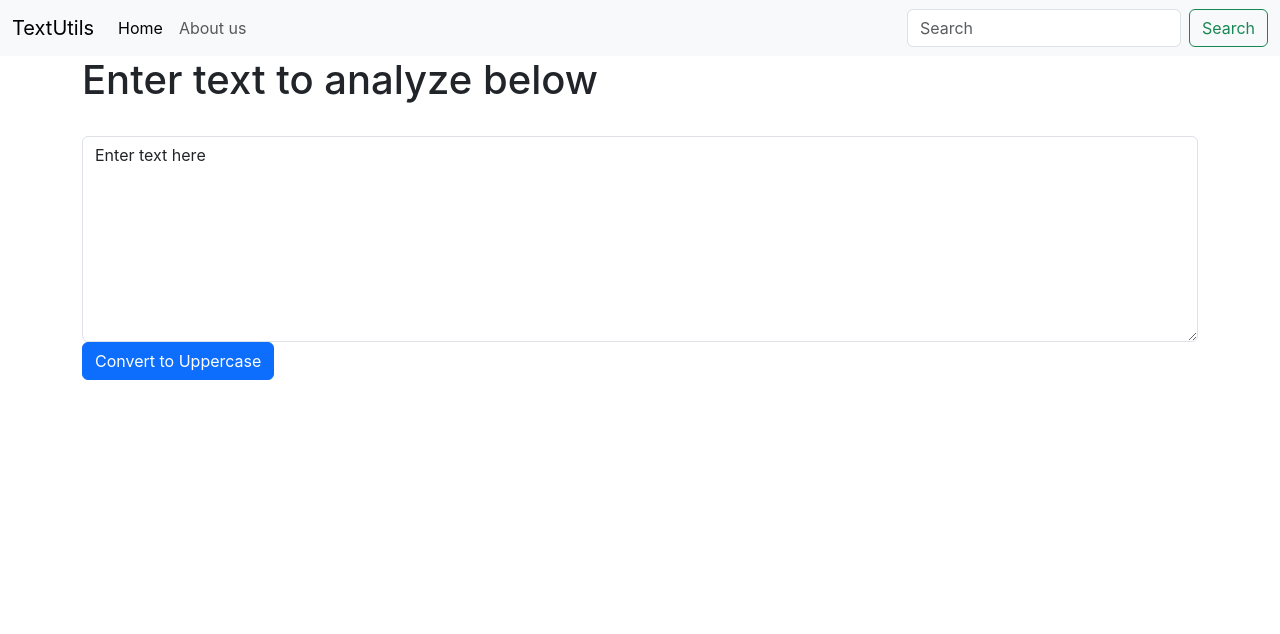
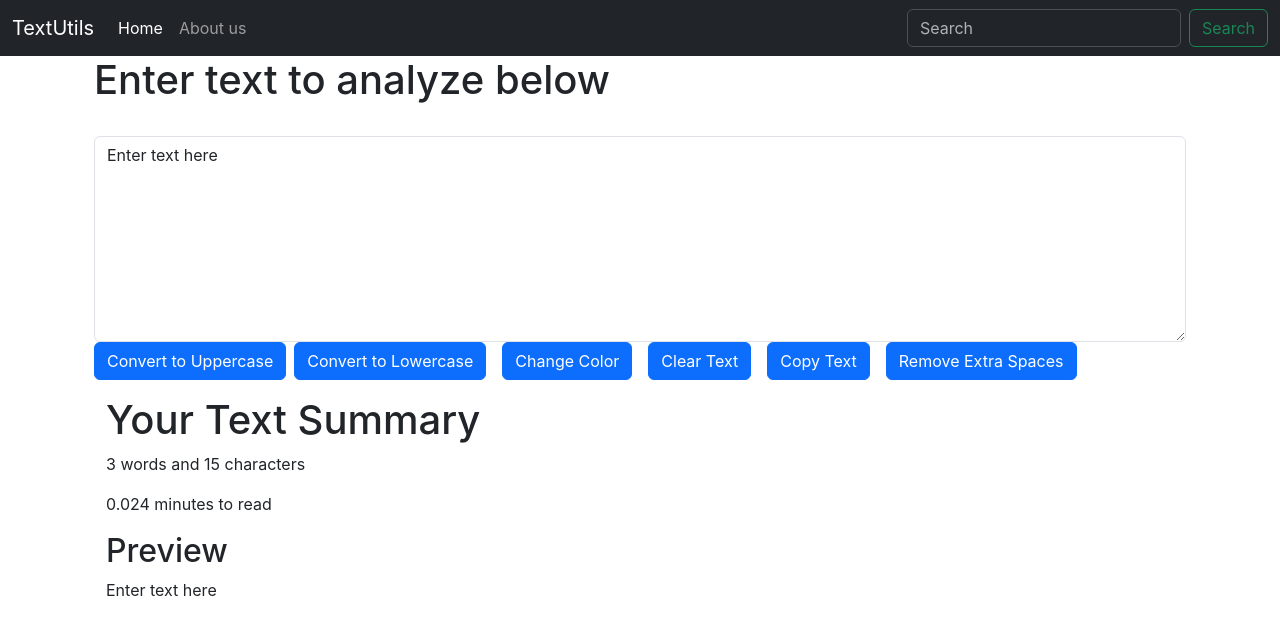
Before and after one commit to krishnapunjabi708/React-Code-With-Harry, a React (Create React App) app: page / in a window 1280 px wide. Shown: the top 634 px of the page. Built offline with nearby package versions, Linux system fonts and the light colour scheme.

Commit message:
11 Video Complete Dark Mode and some extra function in website texutils

```diff
--- a/src/App.js
+++ b/src/App.js
@@ -2,12 +2,13 @@
 import './App.css';
 import TextForm from './components/TextForm';
 import Navbar from './components/Navbar';
+// import About from './components/About';
 function App() {
   return (
     <>
 <Navbar title="TextUtils" about="About us"/>
 <div className="container"><TextForm heading="Enter text to analyze below"/></div>
-
+{/* <About /> */}
     </>
   );
 }
--- a/src/components/Navbar.js
+++ b/src/components/Navbar.js
@@ -4,7 +4,7 @@
 export default function Navbar(props) {
   return (
    <div>
-     <nav className="navbar navbar-expand-lg bg-body-tertiary">
+     <nav className="navbar navbar-expand-lg bg-dark" data-bs-theme="dark">
   <div className="container-fluid">
     <a className="navbar-brand" href="/">{props.title}</a>
     <button className="navbar-toggler" type="button" data-bs-toggle="collapse" data-bs-target="#navbarSupportedContent" aria-controls="navbarSupportedContent" aria-expanded="false" aria-label="Toggle navigation">
--- a/src/components/TextForm.js
+++ b/src/components/TextForm.js
@@ -8,18 +8,55 @@
         let newText = text.toUpperCase();
         setText(newText);
     }
+    const handleLoClick = () => {
+        let newText = text.toLowerCase();
+        setText(newText);
+    }
     const handleOnChange=(event)=>{
         // console.log("On change");
         setText(event.target.value);
     }
+    const handleClearClick=()=>{
+        let newText = '';
+        setText(newText);
+    }
+    const handleColorChange=()=>{
+        let newText = text;
+        document.getElementById("myBox").style.color="blue";
+        setText(newText);
+    }
+    const handleCopy=()=>{
+        let text = document.getElementById("myBox");
+        text.select();
+        navigator.clipboard.writeText(text.value);
+    }
+    const handleExtraSpaces=()=>{
+        let newText = text.split(/[ ]+/);
+        setText(newText.join(" "));
+    }
     return (
-        <div>
+        <>
+        <div className='container'>
             <h1>{props.heading}</h1>
             <div className="mb-3">
                 <label htmlFor="myBox" className="form-label"></label>
                 <textarea className="form-control" id="myBox" rows="8" value={text} onChange={handleOnChange} ></textarea>
                 <button className="btn btn-primary" onClick={handleUpClick}>Convert to Uppercase</button>
+                <button className="btn btn-primary mx-2" onClick={handleLoClick}>Convert to Lowercase</button>
+                <button className="btn btn-primary mx-2" onClick={handleColorChange}>Change Color</button>
+                <button className="btn btn-primary mx-2" onClick={handleClearClick}>Clear Text</button>
+                <button className="btn btn-primary mx-2" onClick={handleCopy}>Copy Text</button>
+                <button className="btn btn-primary mx-2" onClick={handleExtraSpaces}>Remove Extra Spaces</button>
             </div>
+            <div className="container my-3">
+                <h1>Your Text Summary</h1>
+                <p>{text.split(" ").length} words and {text.length} characters  </p>
+                <p>{0.008 * text.split(" ").length} minutes to read</p>
+                <h2>Preview</h2>
+                <p>{text}</p>
+                </div>
+
         </div>
+        </>
     )
 }
```
Also changed, not shown: src/components/About.js (added, +74 -0 lines).
